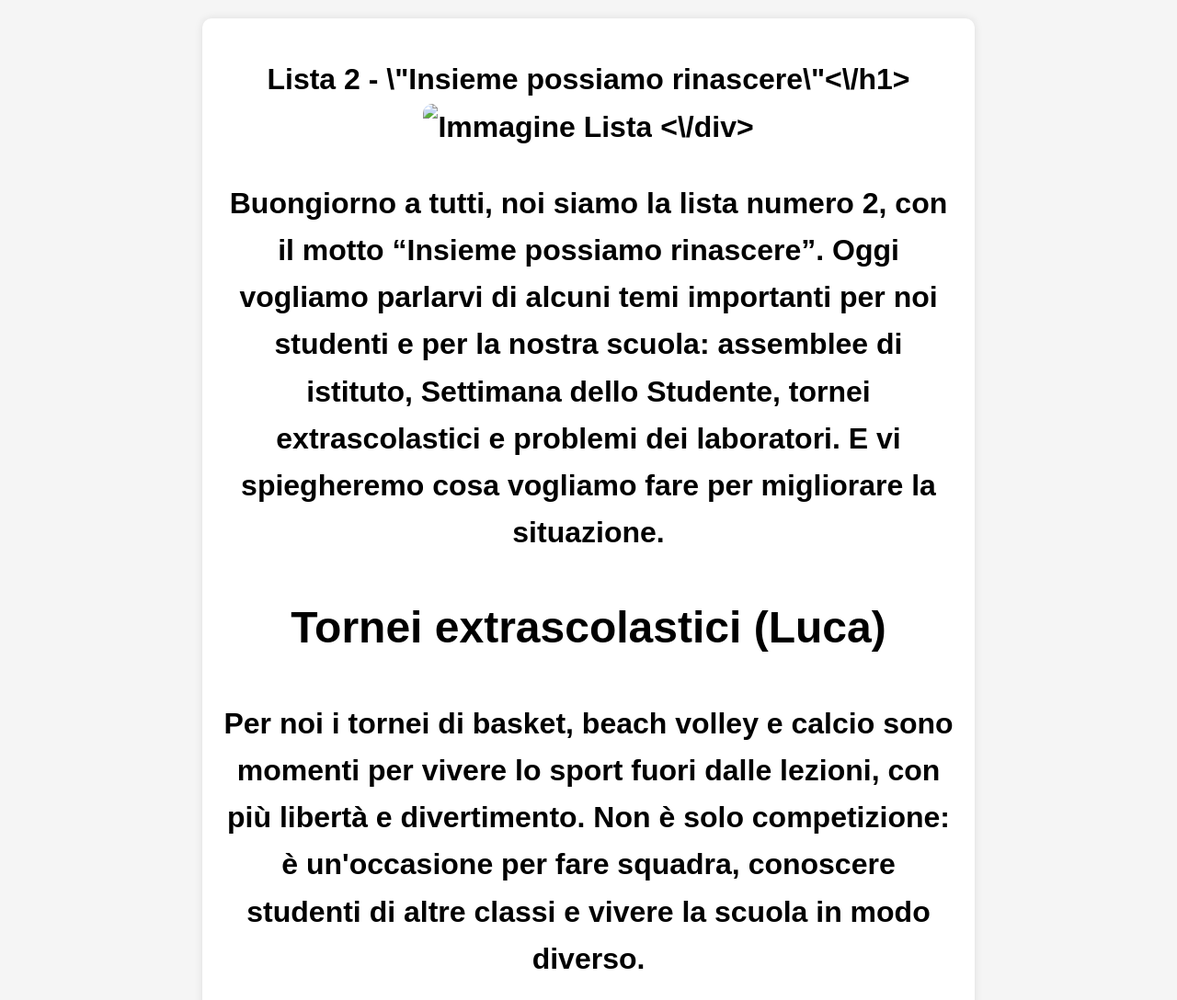
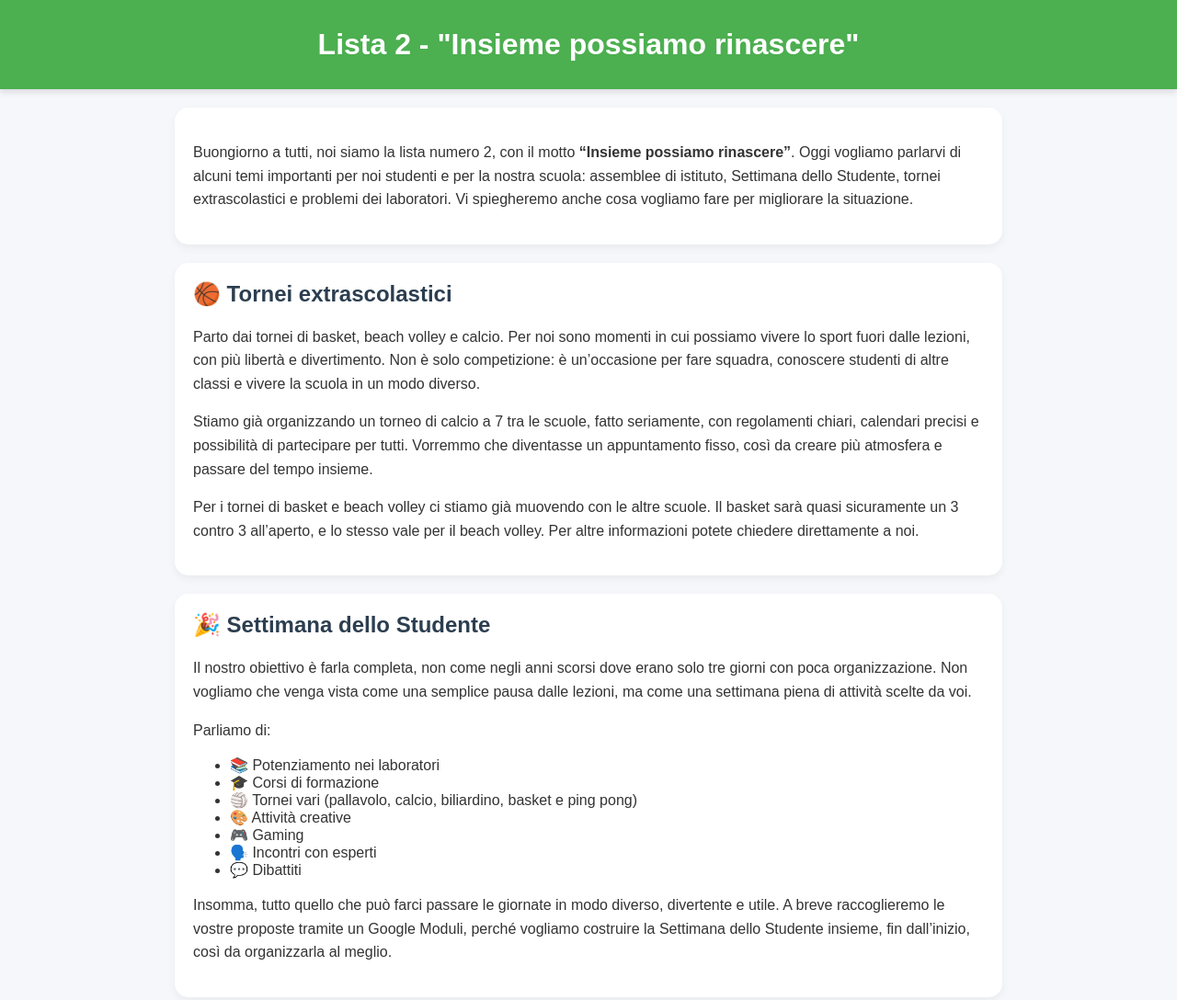
Before and after one commit to luigimartina/lista-2-insieme-possiamo-rinascere, a plain HTML site: page index.html in a window 1280 px wide. Shown: the top 1088 px of the page at 92% size. Drawn offline with Linux system fonts and the light colour scheme.

Commit message:
Update index.html

```diff
--- a/index.html
+++ b/index.html
@@ -1,80 +1,123 @@
 <!DOCTYPE html>
 <html lang="it">
 <head>
-    <meta charset="UTF-8" />
-    <meta name="viewport" content="width=device-width, initial-scale=1.0" />
-    <title>Lista 2 - Discorso</title>
+    <meta charset="UTF-8">
+    <meta name="viewport" content="width=device-width, initial-scale=1.0">
+    <title>Lista 2 - Insieme possiamo rinascere</title>
     <style>
         body {
-            font-family: Arial, sans-serif;
+            font-family: 'Arial', sans-serif;
+            background: #f5f7fa;
             margin: 0;
+            padding: 0;
+            color: #333;
+        }
+        header {
+            background: #4CAF50;
+            color: white;
+            padding: 30px 20px;
+            text-align: center;
+            box-shadow: 0 4px 6px rgba(0,0,0,0.1);
+        }
+        h1 {
+            margin: 0;
+            font-size: 2em;
+        }
+        h2 {
+            color: #2c3e50;
+            margin-top: 0;
+        }
+        .container {
+            max-width: 900px;
+            margin: 20px auto;
+            padding: 0 20px;
+        }
+        .section {
+            background: white;
             padding: 20px;
-            background: #f5f5f5;
+            margin-bottom: 20px;
+            border-radius: 15px;
+            box-shadow: 0 4px 10px rgba(0,0,0,0.05);
+            transition: transform 0.2s;
+        }
+        .section:hover {
+            transform: scale(1.02);
+        }
+        .section p {
             line-height: 1.6;
         }
-        .container {
-            max-width: 800px;
-            margin: auto;
-            background: white;
-            padding: 20px;
-            border-radius: 10px;
-            box-shadow: 0 0 10px rgba(0,0,0,0.1);
+        .team {
+            font-weight: bold;
+            text-align: center;
+            margin-top: 20px;
+            font-size: 1.1em;
         }
-        h1 {
-            text-align: center;
-            margin-bottom: 20px;
+        .emoji {
+            font-size: 1.2em;
+            margin-right: 8px;
         }
-        .qr {
-            text-align: center;
-            margin-top: 30px;
-        }
-        .qr img {
-            width: 200px;
+        ul {
+            margin-top: 0;
+            margin-bottom: 0;
         }
     </style>
 </head>
 <body>
+    <header>
+        <h1>Lista 2 - "Insieme possiamo rinascere"</h1>
+    </header>
+
     <div class="container">
-        <h1>Lista 2 - \"Insieme possiamo rinascere\"<\/h1>
-        <div style="text-align:center; margin-bottom:20px;">
-            <img src="lista.png" alt="Immagine Lista" style="width:250px; border-radius:10px;" />
-        <\/div>
+        <div class="section">
+            <p>Buongiorno a tutti, noi siamo la lista numero 2, con il motto <strong>“Insieme possiamo rinascere”</strong>. Oggi vogliamo parlarvi di alcuni temi importanti per noi studenti e per la nostra scuola: assemblee di istituto, Settimana dello Studente, tornei extrascolastici e problemi dei laboratori. Vi spiegheremo anche cosa vogliamo fare per migliorare la situazione.</p>
+        </div>
 
-        <p>Buongiorno a tutti, noi siamo la lista numero 2, con il motto “Insieme possiamo rinascere”. Oggi vogliamo parlarvi di alcuni temi importanti per noi studenti e per la nostra scuola: assemblee di istituto, Settimana dello Studente, tornei extrascolastici e problemi dei laboratori. E vi spiegheremo cosa vogliamo fare per migliorare la situazione.</p>
+        <div class="section">
+            <h2>🏀 Tornei extrascolastici </h2>
+            <p>Parto dai tornei di basket, beach volley e calcio. Per noi sono momenti in cui possiamo vivere lo sport fuori dalle lezioni, con più libertà e divertimento. Non è solo competizione: è un’occasione per fare squadra, conoscere studenti di altre classi e vivere la scuola in un modo diverso.</p>
+            <p>Stiamo già organizzando un torneo di calcio a 7 tra le scuole, fatto seriamente, con regolamenti chiari, calendari precisi e possibilità di partecipare per tutti. Vorremmo che diventasse un appuntamento fisso, così da creare più atmosfera e passare del tempo insieme.</p>
+            <p>Per i tornei di basket e beach volley ci stiamo già muovendo con le altre scuole. Il basket sarà quasi sicuramente un 3 contro 3 all’aperto, e lo stesso vale per il beach volley. Per altre informazioni potete chiedere direttamente a noi.</p>
+        </div>
 
-        <h2>Tornei extrascolastici (Luca)</h2>
-        <p>Per noi i tornei di basket, beach volley e calcio sono momenti per vivere lo sport fuori dalle lezioni, con più libertà e divertimento. Non è solo competizione: è un'occasione per fare squadra, conoscere studenti di altre classi e vivere la scuola in modo diverso.</p>
-        <p>Stiamo già organizzando un torneo di calcio a 7 tra scuole, con regolamento chiaro e calendari precisi, aperto a tutti. Vorremmo renderlo un appuntamento fisso.</p>
-        <p>Per basket e beach volley stiamo già collaborando con altre scuole: basket 3vs3 all'aperto e stesso formato per il beach volley.</p>
+        <div class="section">
+            <h2>🎉 Settimana dello Studente</h2>
+            <p>Il nostro obiettivo è farla completa, non come negli anni scorsi dove erano solo tre giorni con poca organizzazione. Non vogliamo che venga vista come una semplice pausa dalle lezioni, ma come una settimana piena di attività scelte da voi.</p>
+            <p>Parliamo di:</p>
+            <ul>
+                <li>📚 Potenziamento nei laboratori</li>
+                <li>🎓 Corsi di formazione</li>
+                <li>🏐 Tornei vari (pallavolo, calcio, biliardino, basket e ping pong)</li>
+                <li>🎨 Attività creative</li>
+                <li>🎮 Gaming</li>
+                <li>🗣️ Incontri con esperti</li>
+                <li>💬 Dibattiti</li>
+            </ul>
+            <p>Insomma, tutto quello che può farci passare le giornate in modo diverso, divertente e utile. A breve raccoglieremo le vostre proposte tramite un Google Moduli, perché vogliamo costruire la Settimana dello Studente insieme, fin dall’inizio, così da organizzarla al meglio.</p>
+        </div>
 
-        <h2>Settimana dello Studente</h2>
-        <p>Il nostro obiettivo è organizzarla completa, non come negli scorsi anni. Non deve essere una semplice pausa dalle lezioni, ma una settimana piena di attività scelte da voi.</p>
-        <p>Parliamo di laboratori, corsi di formazione, tornei (pallavolo, calcio, biliardino, basket, ping pong), attività creative, gaming, incontri con esperti, dibattiti e molto altro.</p>
-        <p>A breve raccoglieremo le vostre proposte tramite un Google Moduli, per costruirla insieme fin dall’inizio.</p>
+        <div class="section">
+            <h2>🔧 Problemi dei laboratori </h2>
+            <p>Uno dei problemi più evidenti riguarda le macchine e le attrezzature dei laboratori: spesso sono lente, malfunzionanti o non aggiornate. Questo rallenta le lezioni e ci impedisce di acquisire competenze essenziali.</p>
+            <p>Non possiamo risolvere tutto da soli, ma possiamo far sentire la nostra voce e chiedere interventi concreti con costanza e determinazione. Porterò all’attenzione della scuola e del Consiglio tutte le segnalazioni, raccoglierò le vostre esigenze e le trasformerò in richieste precise. Non promesse impossibili, ma impegno reale.</p>
+            <p>Migliorare le macchine dei laboratori significa rendere più efficiente il nostro istituto, valorizzare il percorso di studi e permetterci di crescere con strumenti adeguati. Se anche voi pensate che sia il momento di far valere le esigenze degli studenti, vi chiediamo di sostenerci. Solo insieme possiamo dare una spinta concreta al cambiamento.</p>
+        </div>
 
+        <div class="section">
+            <h2>🗓️ Assemblee d’Istituto</h2>
+            <p>Cercheremo di organizzare un’assemblea al mese. Siamo già in ritardo rispetto ad altre scuole, che hanno svolto la prima assemblea e ne stanno programmando un’altra prima delle vacanze di Natale.</p>
+            <p>Le assemblee si svolgeranno principalmente al cinema, mentre le ultime dell’anno al palazzetto, ma con un’organizzazione diversa. Vogliamo renderle partecipative, interessanti e utili, dando spazio a chiunque voglia intervenire.</p>
+            <p>Abbiamo già contattato alcune persone: Shade, Gilbert Nana, Power e Mattia Faraoni. Per Ale Della Giusta, la disponibilità è dal 2026; bisogna informarsi sul prezzo se non riusciamo a coprire tutte le spese.</p>
+        </div>
 
-
-        <h2>Assemblee d'Istituto</h2>
-        <p>Vogliamo organizzarne una al mese. Altre scuole sono già avanti: noi vogliamo recuperare.</p>
-        <p>Le prime assemblee saranno al cinema, le ultime al palazzetto, ma organizzate meglio per evitare noia e problemi audio.</p>
-        <p>Devono tornare a essere un momento per parlare dei problemi della scuola, dei progetti, dello sport e di ciò che vogliamo costruire insieme.</p>
-        <p>Abbiamo già contattato ospiti come Shade, Gilbert Nana, Power e Mattia Faraoni. Per Ale Della Giusta c'è disponibilità dal 2026.</p>
-
-        <h2>Conclusione</h2>
-        <p>Il nostro obiettivo è chiaro: una scuola più viva, più unita e più partecipata. Una scuola dove le attività siano costruite insieme.</p>
-        <p>Grazie per l'ascolto. Continuate a proporre idee: solo insieme possiamo costruire la scuola che vogliamo.</p>
-
-        <p><strong>Noi siamo:</strong><br>
-        Luigi Martina 5AIA,<br>
-
-        Luca Montanaro 4AMM,<br>
-        Lorenzo Nania 5AEA
-        </p>
-
-        <div class="qr">
-            <h3>Scansiona il QR Code</h3>
-            <!-- Inserisci qui l'URL del QR code quando lo hai -->
-            <img src="qr_code.png" alt="QR Code" />
+        <div class="section">
+            <h2>✨ Conclusione</h2>
+            <p>Il nostro obiettivo è chiaro: una scuola più viva, più unita e più partecipata. Una scuola dove le attività non siano imposte dall’alto, ma create insieme.</p>
+            <p>Grazie a tutti per l’ascolto. Continuate a dare idee, a proporre e a partecipare: solo così possiamo costruire la scuola che vogliamo.</p>
+            <p class="team">Noi siamo:<br>
+            Luigi Martina 5AIA,<br>
+            Gabriele Saponaro 4AEN,<br>
+            Luca Montanaro 4AMM,<br>
+            Lorenzo Nania 5AEA</p>
         </div>
     </div>
 </body>
```
